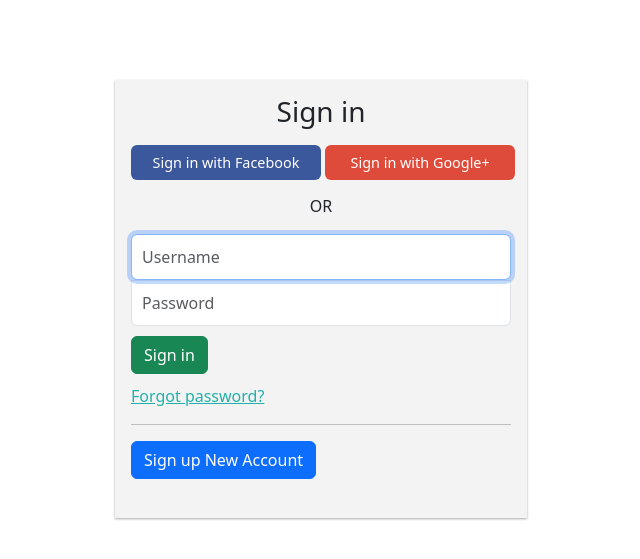
After one commit to awesome-academy/hn_python_naitei19-music_player, a Django app: template music_player/templates/registration/login.html in a window 1280 px wide. The commit adds this page. Shown: the top 559 px of the page, without its empty margins (319-959 px from the left). Run offline with Django 3.2, Linux system fonts and the light colour scheme; the template is opened without the code that fills it, so the values that code supplies are empty; some libraries are stand-ins or nearby versions.

Commit message:
login/register page

```diff
--- a/music_player/catalog/models.py
+++ b/music_player/catalog/models.py
@@ -16,7 +16,7 @@
 
 
 class User(AbstractUser):
-    pass
+    email = models.EmailField(unique=True)
 
 
 class Song(models.Model):
--- /dev/null
+++ b/music_player/catalog/static/catalog/css/login.css
@@ -0,0 +1,109 @@
+
+/* sign in FORM */
+#logreg-forms{
+  width:412px;
+  margin:10vh auto;
+  background-color:#f3f3f3;
+  box-shadow: 0 1px 3px rgba(0,0,0,0.12), 0 1px 2px rgba(0,0,0,0.24);
+transition: all 0.3s cubic-bezier(.25,.8,.25,1);
+}
+#logreg-forms form {
+  width: 100%;
+  max-width: 410px;
+  padding: 15px;
+  margin: auto;
+}
+#logreg-forms .form-control {
+  position: relative;
+  box-sizing: border-box;
+  height: auto;
+  padding: 10px;
+  font-size: 16px;
+}
+#logreg-forms .form-control:focus { z-index: 2; }
+#logreg-forms .form-signin input[type="email"] {
+  margin-bottom: -1px;
+  border-bottom-right-radius: 0;
+  border-bottom-left-radius: 0;
+}
+#logreg-forms .form-signin input[type="password"] {
+  border-top-left-radius: 0;
+  border-top-right-radius: 0;
+}
+
+#logreg-forms .social-login{
+  width:390px;
+  margin:0 auto;
+  margin-bottom: 14px;
+}
+#logreg-forms .social-btn{
+  font-weight: 100;
+  color:white;
+  width:190px;
+  font-size: 0.9rem;
+}
+
+#logreg-forms a{
+  display: block;
+  padding-top:10px;
+  color:lightseagreen;
+}
+
+#logreg-form .lines{
+  width:200px;
+  border:1px solid red;
+}
+
+
+#logreg-forms button[type="submit"]{ margin-top:10px; }
+
+#logreg-forms .facebook-btn{  background-color:#3C589C; }
+
+#logreg-forms .google-btn{ background-color: #DF4B3B; }
+
+#logreg-forms .form-reset, #logreg-forms .form-signup{ display: none; }
+
+#logreg-forms .form-signup .social-btn{ width:210px; }
+
+#logreg-forms .form-signup input { margin-bottom: 2px;}
+
+.form-signup .social-login{
+  width:210px !important;
+  margin: 0 auto;
+}
+
+/* Mobile */
+
+@media screen and (max-width:500px){
+  #logreg-forms{
+      width:300px;
+  }
+
+  #logreg-forms  .social-login{
+      width:200px;
+      margin:0 auto;
+      margin-bottom: 10px;
+  }
+  #logreg-forms  .social-btn{
+      font-size: 1.3rem;
+      font-weight: 100;
+      color:white;
+      width:200px;
+      height: 56px;
+
+  }
+  #logreg-forms .social-btn:nth-child(1){
+      margin-bottom: 5px;
+  }
+  #logreg-forms .social-btn span{
+      display: none;
+  }
+  #logreg-forms  .facebook-btn:after{
+      content:'Facebook';
+  }
+
+  #logreg-forms  .google-btn:after{
+      content:'Google+';
+  }
+
+}
--- /dev/null
+++ b/music_player/catalog/static/catalog/js/login.js
@@ -0,0 +1,19 @@
+function toggleResetPswd(e){
+  e.preventDefault();
+  $('#logreg-forms .form-signin').toggle() // display:block or none
+  $('#logreg-forms .form-reset').toggle() // display:block or none
+}
+
+function toggleSignUp(e){
+  e.preventDefault();
+  $('#logreg-forms .form-signin').toggle(); // display:block or none
+  $('#logreg-forms .form-signup').toggle(); // display:block or none
+}
+
+$(()=>{
+  // Login Register Form
+  $('#logreg-forms #forgot_pswd').click(toggleResetPswd);
+  $('#logreg-forms #cancel_reset').click(toggleResetPswd);
+  $('#logreg-forms #btn-signup').click(toggleSignUp);
+  $('#logreg-forms #cancel_signup').click(toggleSignUp);
+})
--- a/music_player/catalog/views.py
+++ b/music_player/catalog/views.py
@@ -1,5 +1,9 @@
 from django.shortcuts import render
-
+from django.contrib.auth.hashers import make_password, check_password
+from catalog.models import User
+from django.db import IntegrityError, transaction
+from django.shortcuts import redirect
+from django.contrib.auth.forms import AuthenticationForm
 # Create your views here.
 
 
--- a/music_player/music_player/settings.py
+++ b/music_player/music_player/settings.py
@@ -129,3 +129,4 @@
 # https://docs.djangoproject.com/en/4.2/ref/settings/#default-auto-field
 
 DEFAULT_AUTO_FIELD = 'django.db.models.BigAutoField'
+LOGIN_REDIRECT_URL = '/'
--- a/music_player/music_player/urls.py
+++ b/music_player/music_player/urls.py
@@ -18,9 +18,12 @@
 from django.urls import path
 from django.views.generic import RedirectView
 from django.urls import include
+from catalog import views
 
 urlpatterns = [
     path('admin/', admin.site.urls),
     path('catalog/', include("catalog.urls")),
     path('', RedirectView.as_view(url='/catalog')),
+    path('accounts/', include('django.contrib.auth.urls')),
+    path('accounts/register', views.register_user, name='user-create'),
 ]
--- /dev/null
+++ b/music_player/templates/registration/login.html
@@ -0,0 +1,75 @@
+{% load static%}
+{% load i18n %}
+<!DOCTYPE html>
+<html lang="en">
+<head>
+    <meta charset="UTF-8">
+    <meta name="viewport" content="width=device-width, initial-scale=1.0">
+    <meta http-equiv="X-UA-Compatible" content="ie=edge">
+    <link rel="stylesheet" href="{% static 'fontawesome/css/all.min.css' %}">
+    <link rel="stylesheet" href="{% static 'bootstrap/css/bootstrap.min.css' %}">
+    <link rel="stylesheet" href="{% static 'catalog/css/login.css' %}">
+    <title>{% trans "Login/Register" %}</title>
+</head>
+<body>
+    <div id="logreg-forms">
+        <form class="form-signin" method="post" action="{% url 'login' %}">
+            {% csrf_token %}
+            <h1 class="h3 mb-3 font-weight-normal text-center" >{% trans "Sign in" %}</h1>
+            <div class="social-login">
+                <button class="btn facebook-btn social-btn" type="button"><span><i class="fab fa-facebook-f"></i> {% trans "Sign in with Facebook" %}</span> </button>
+                <button class="btn google-btn social-btn" type="button"><span><i class="fab fa-google-plus-g"></i> {% trans "Sign in with Google+" %}</span> </button>
+            </div>
+            <p class = "text-center" > {% trans "OR" %} </p>
+            <input name="username" type="text" id="inputUsername" class="form-control" placeholder="Username" required="" autofocus="">
+            <input name="password" type="password" id="inputPassword" class="form-control" placeholder="Password" required="">
+            {% if form.errors %}
+            <p class="text-danger">{% translate "Your username and password didn't match. Please try again." %}</p>
+            {% endif %}
+            <button class="btn btn-success btn-block" type="submit"><i class="fas fa-sign-in-alt"></i> {% trans "Sign in" %}</button>
+            <a href="#" id="forgot_pswd"> {% trans "Forgot password?" %}</a>
+            <hr>
+            <button class="btn btn-primary btn-block" type="button" id="btn-signup"><i class="fas fa-user-plus"></i> {% trans "Sign up New Account"%} </button>
+            </form>
+
+            <form action="/reset/password/" class="form-reset">
+                <input type="email" id="resetEmail" class="form-control" placeholder="Email address" required="" autofocus="">
+                <button class="btn btn-primary btn-block" type="submit"> {% trans "Reset Password" %}</button>
+                <a href="#" id="cancel_reset"><i class="fas fa-angle-left"></i> {% trans "Back" %}</a>
+            </form>
+            {% if form.errors %}
+            <script>
+                function toggleSignUp(){
+                    $('#logreg-forms .form-signin').toggle(); // display:block or none
+                    $('#logreg-forms .form-signup').toggle(); // display:block or none
+                  }
+                toggleSignUp();
+            </script>
+            {% endif %}
+            <form method="post" action="{% url 'login'%}" class="form-signup">
+                {% csrf_token %}
+                <div class="social-login">
+                    <button class="btn facebook-btn social-btn" type="button"><span><i class="fab fa-facebook-f"></i>  {% trans "Sign up with Facebook" %}</span> </button>
+                </div>
+                <div class="social-login">
+                    <button class="btn google-btn social-btn" type="button"><span><i class="fab fa-google-plus-g"></i> {% trans "Sign up with Google+" %}</span> </button>
+                </div>
+
+                <p class = "text-center"> {% trans "OR" %}</p>
+
+                <input name="username" type="text" id="user-name" class="form-control" placeholder="Full name" required="" autofocus="">
+                <input name="email" type="email" id="user-email" class="form-control" placeholder="Email address" required autofocus="">
+                <input name="password1" type="password" id="user-pass" class="form-control" placeholder="Password" required autofocus="">
+                <input name="password2" type="password" id="user-repeatpass" class="form-control" placeholder="Repeat Password" required autofocus="">
+
+                <button class="btn btn-primary btn-block" type="submit"><i class="fas fa-user-plus"></i>  {% trans "Sign Up" %}</button>
+                <a href="#" id="cancel_signup"><i class="fas fa-angle-left"></i>  {% trans "Back" %}</a>
+            </form>
+            <br>
+
+    </div>
+    <script src="{% static 'bootstrap/js/jquery.min.js' %}"></script>
+    <script src="{% static 'bootstrap/js/bootstrap.bundle.min.js' %}"></script>
+    <script src="{% static 'catalog/js/login.js' %}"></script>
+</body>
+</html>
```
Also changed, not shown: music_player/catalog/templates/catalog/index.html (+20 -2 lines), music_player/catalog/templates/homepage/song_card.html (+7 -58 lines), music_player/catalog/migrations/0004_alter_user_email.py (added).
